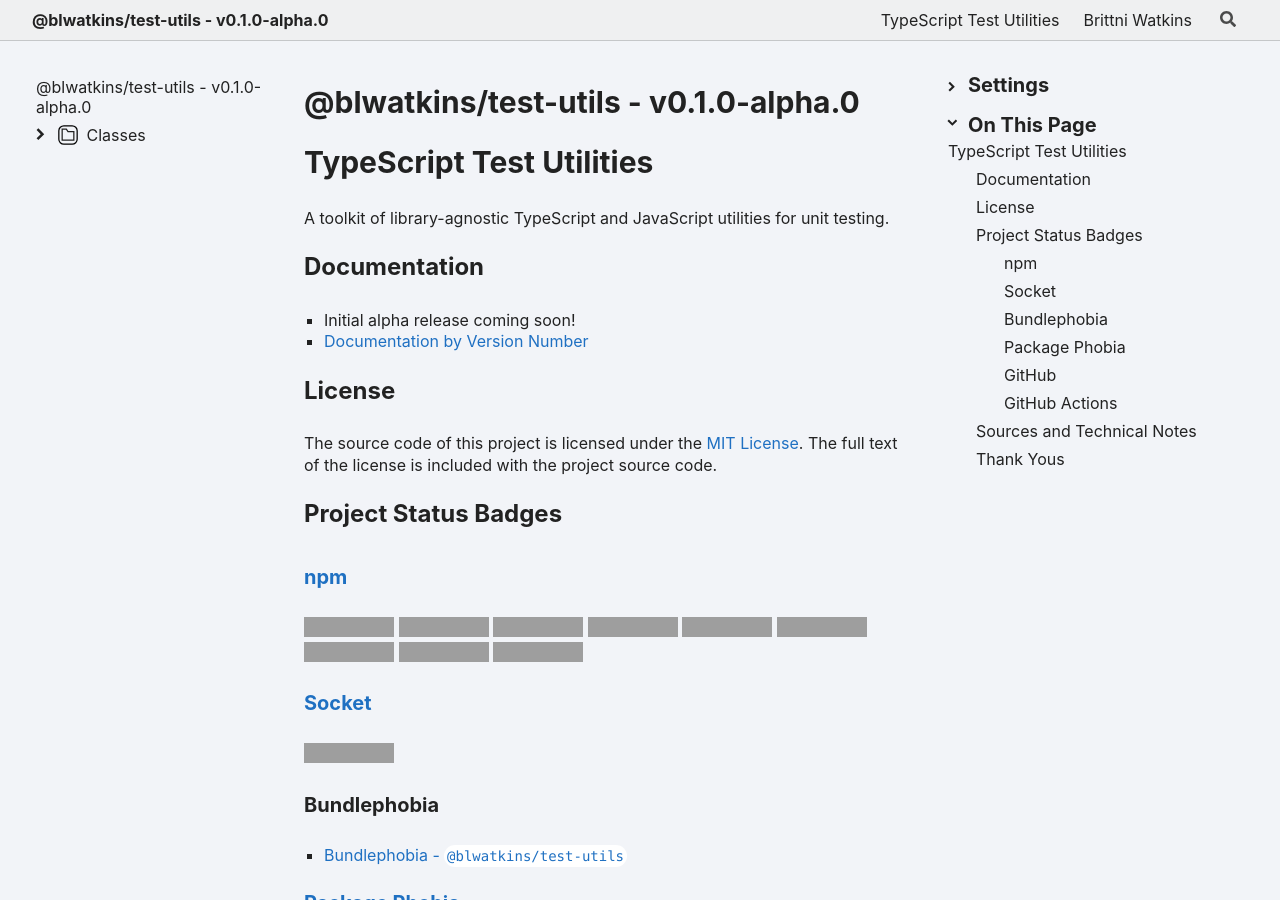
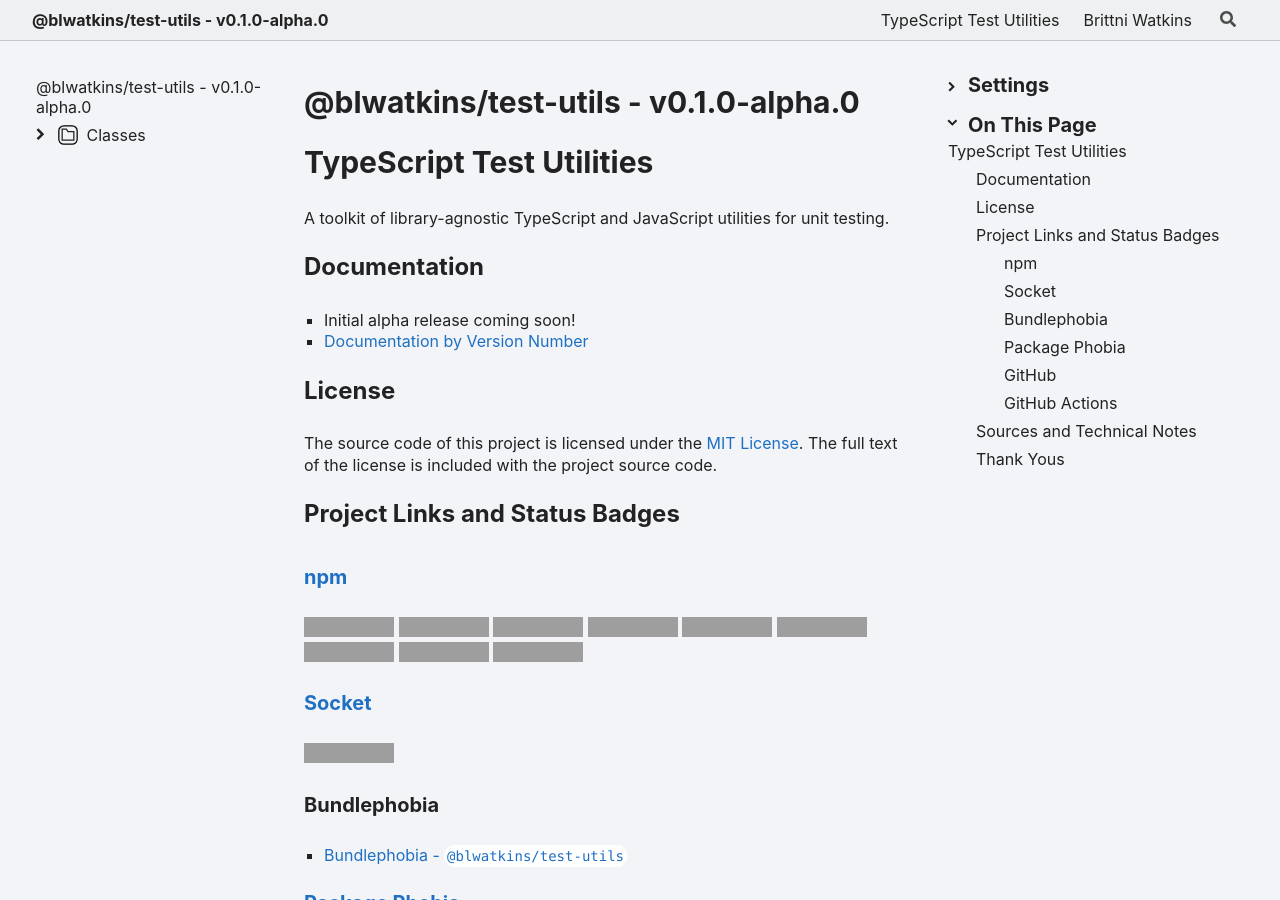
Before and after one commit to blwatkins/typescript-test-utils, a Jekyll site: the page docs/releases/v0.x/v0.1.x/v0.1.0-alpha.x/v0.1.0-alpha.0/doc/index.html, which Jekyll copies as it is, in a window 1280 px wide and 900 px high, cut to the strip 0-900 px from the top of the window. Built offline with Jekyll 4.4.1, drawn with Linux system fonts in a browser that asks for light colours; grey boxes are pictures that could not be loaded.

Commit message:
Update generated documentation for v0.1.0-alpha.0

```diff
--- a/docs/releases/v0.x/v0.1.x/v0.1.0-alpha.x/v0.1.0-alpha.0/doc/classes/HelloWorld.html
+++ b/docs/releases/v0.x/v0.1.x/v0.1.0-alpha.x/v0.1.0-alpha.0/doc/classes/HelloWorld.html
@@ -18,7 +18,7 @@
 <h4 class="tsd-anchor-link" id="since">Since<a href="#since" aria-label="Permalink" class="tsd-anchor-icon"><svg viewBox="0 0 24 24" aria-hidden="true"><use href="../assets/icons.svg#icon-anchor"></use></svg></a></h4><p>1.0.0</p>
 </div></div></section><aside class="tsd-sources">
 <ul>
-<li>Defined in <a href="https://github.com/blwatkins/typescript-test-utils/blob/e499ce83cf12dbaa97f0091009ce2c67915c65bc/src/hello-world/hello-world.ts#L28">hello-world.ts:28</a></li></ul></aside>
+<li>Defined in <a href="https://github.com/blwatkins/typescript-test-utils/blob/e97f5b5b8dc4a49aa6034feaf21e343ae88fb9f3/src/hello-world/hello-world.ts#L28">hello-world.ts:28</a></li></ul></aside>
 <section class="tsd-panel-group tsd-index-group">
 <section class="tsd-panel tsd-index-panel">
 <details class="tsd-index-content tsd-accordion" open><summary class="tsd-accordion-summary tsd-index-summary"><svg width="20" height="20" viewBox="0 0 24 24" fill="none" aria-hidden="true"><use href="../assets/icons.svg#icon-chevronDown"></use></svg>
@@ -59,7 +59,7 @@
 <h4 class="tsd-anchor-link" id="since-1">Since<a href="#since-1" aria-label="Permalink" class="tsd-anchor-icon"><svg viewBox="0 0 24 24" aria-hidden="true"><use href="../assets/icons.svg#icon-anchor"></use></svg></a></h4><p>1.0.0</p>
 </div></div><aside class="tsd-sources">
 <ul>
-<li>Defined in <a href="https://github.com/blwatkins/typescript-test-utils/blob/e499ce83cf12dbaa97f0091009ce2c67915c65bc/src/hello-world/hello-world.ts#L37">hello-world.ts:37</a></li></ul></aside></div></li></ul></section></section></details></div>
+<li>Defined in <a href="https://github.com/blwatkins/typescript-test-utils/blob/e97f5b5b8dc4a49aa6034feaf21e343ae88fb9f3/src/hello-world/hello-world.ts#L37">hello-world.ts:37</a></li></ul></aside></div></li></ul></section></section></details></div>
 <div class="col-sidebar">
 <div class="page-menu">
 <div class="tsd-navigation settings">
--- a/docs/releases/v0.x/v0.1.x/v0.1.0-alpha.x/v0.1.0-alpha.0/doc/index.html
+++ b/docs/releases/v0.x/v0.1.x/v0.1.0-alpha.x/v0.1.0-alpha.0/doc/index.html
@@ -18,7 +18,7 @@
 <h2 id="license" class="tsd-anchor-link">License<a href="#license" aria-label="Permalink" class="tsd-anchor-icon"><svg viewBox="0 0 24 24" aria-hidden="true"><use href="assets/icons.svg#icon-anchor"></use></svg></a></h2>
 <p>The source code of this project is licensed under the <a href="https://opensource.org/license/mit">MIT License</a>.
 The full text of the license is included with the project source code.</p>
-<h2 id="project-status-badges" class="tsd-anchor-link">Project Status Badges<a href="#project-status-badges" aria-label="Permalink" class="tsd-anchor-icon"><svg viewBox="0 0 24 24" aria-hidden="true"><use href="assets/icons.svg#icon-anchor"></use></svg></a></h2>
+<h2 id="project-links-and-status-badges" class="tsd-anchor-link">Project Links and Status Badges<a href="#project-links-and-status-badges" aria-label="Permalink" class="tsd-anchor-icon"><svg viewBox="0 0 24 24" aria-hidden="true"><use href="assets/icons.svg#icon-anchor"></use></svg></a></h2>
 <h3 id="npm" class="tsd-anchor-link"><a href="https://www.npmjs.com/package/@blwatkins/test-utils">npm</a><a href="#npm" aria-label="Permalink" class="tsd-anchor-icon"><svg viewBox="0 0 24 24" aria-hidden="true"><use href="assets/icons.svg#icon-anchor"></use></svg></a></h3>
 <p><img src="https://badgen.net/npm/license/@blwatkins/test-utils" alt="npm License">
 <img src="https://badgen.net/npm/v/@blwatkins/test-utils" alt="npm Version">
@@ -86,7 +86,7 @@ Thank you for giving me the tools, resources, opportunities, support, and inspir
 <ul>
 <li><a href="#documentation"><span>Documentation</span></a></li>
 <li><a href="#license"><span>License</span></a></li>
-<li><a href="#project-status-badges"><span>Project <wbr/>Status <wbr/>Badges</span></a></li>
+<li><a href="#project-links-and-status-badges"><span>Project <wbr/>Links and <wbr/>Status <wbr/>Badges</span></a></li>
 <li>
 <ul>
 <li><a href="#npm"><span>npm</span></a></li>
```
